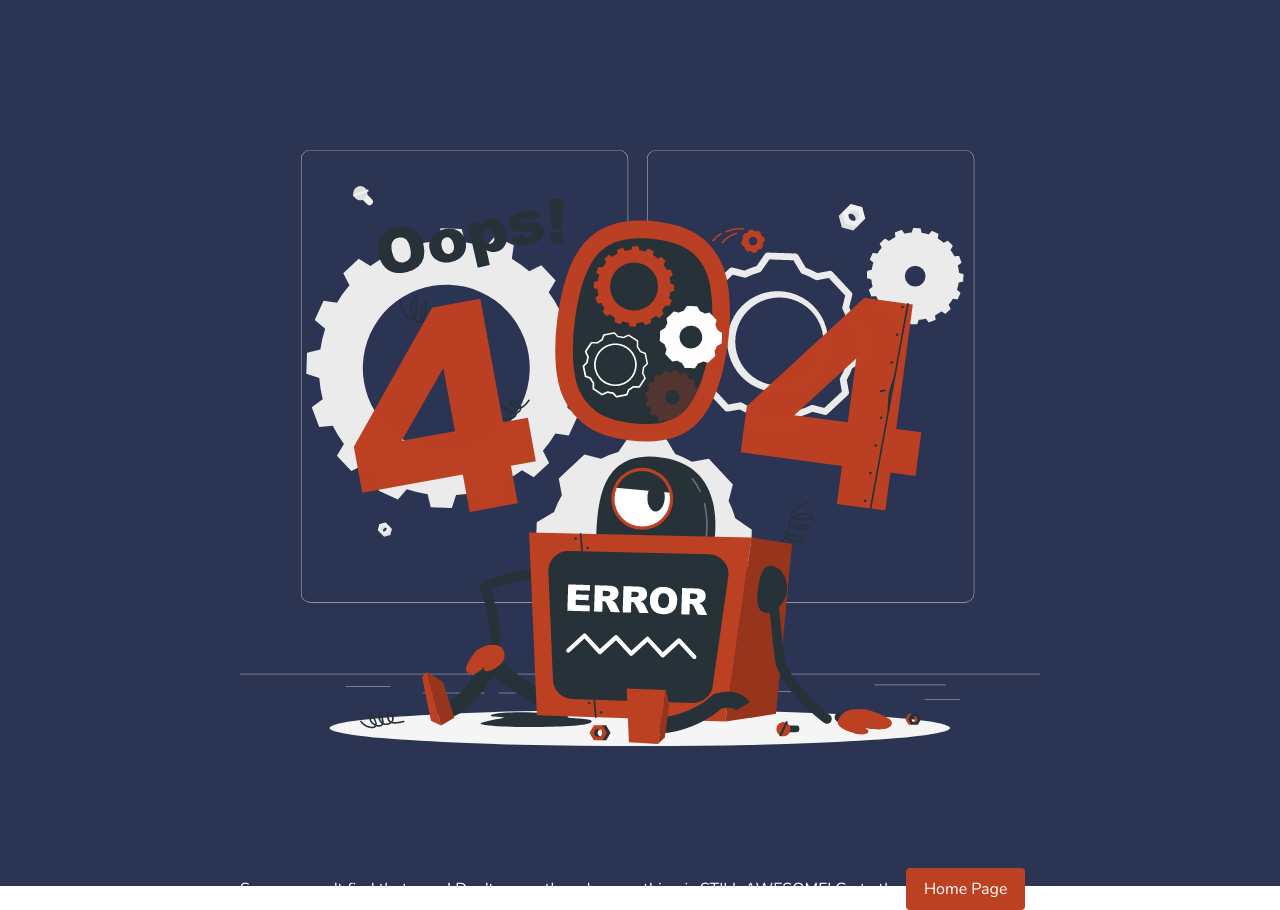
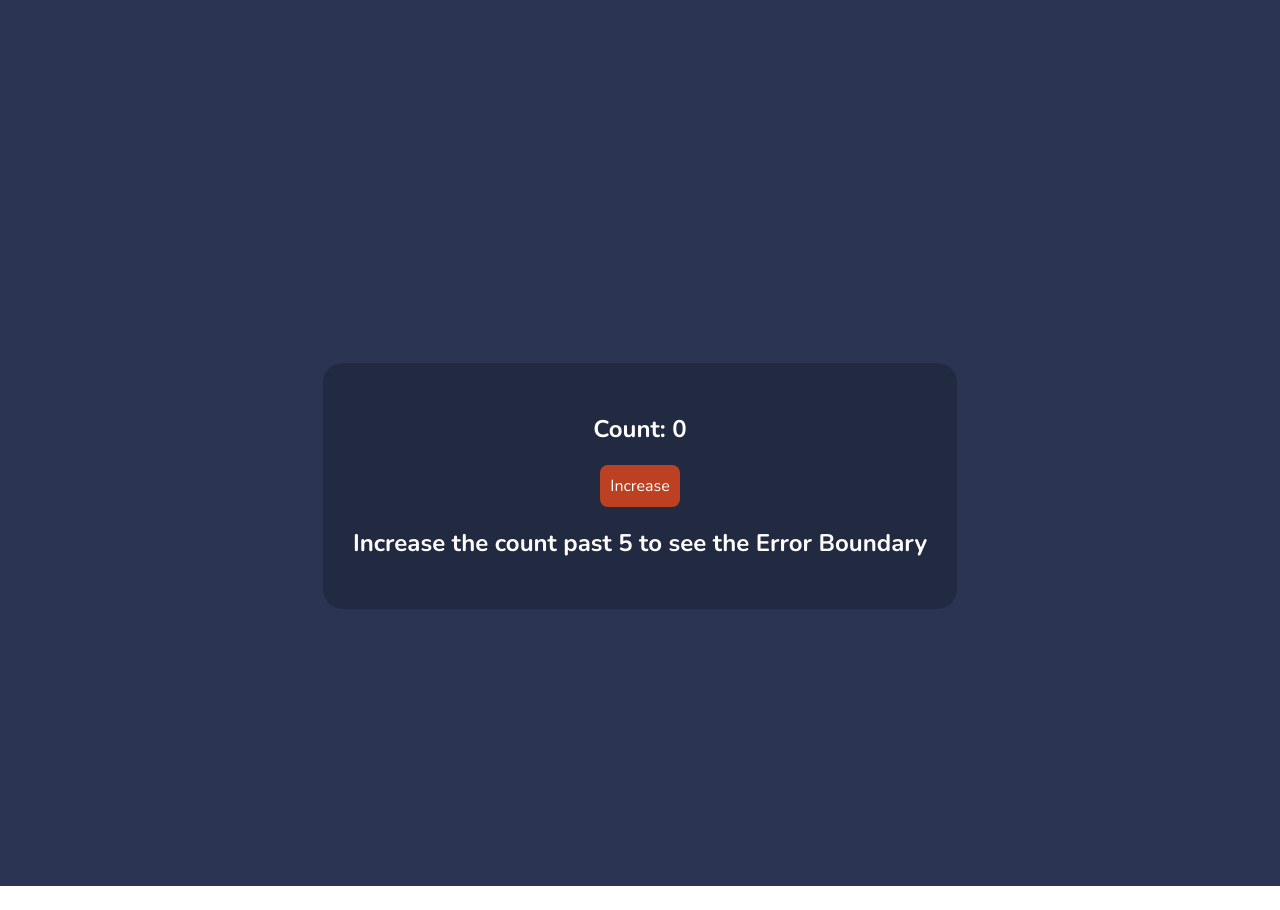
Before and after one commit to feyisayo1/alt-exam, a React (Vite) app: page /count in a window 1280 px wide. After the commit the page ends 886 px from the top, so only its background shows below. Built offline with nearby package versions, Linux system fonts and the light colour scheme.

Commit message:
errorboundary done

```diff
--- a/src/App.jsx
+++ b/src/App.jsx
@@ -13,7 +13,9 @@ import RootLayout from './Layouts/RootLayout';
 import RepoDetail, { RepoDetailLoader } from './pages/RepoDetail';
 import NotFound from './NotFound';
 import ReposList from './RepoList';
-import Profile from './Profile';
+import Count from './Count';
+import ErrorBoundary from './ErrorBoundary';
+// import { ErrorBoundary } from './ErrorBoundary';
 // import RepoDetail from './pages/RepoDetail';
 
 // const App = () => {
@@ -32,7 +34,7 @@ const router = createBrowserRouter(
     <Route path='/' element={<RootLayout/>}>
       <Route index element= {<Home/>}/>
       <Route path='/repo' element={<ReposList/>}/>
-      <Route path='/profile' element={<Profile/>}/>
+      <Route path='/count' element={<Count/>} errorElement={<ErrorBoundary/>}/>
 
 
       <Route>
@@ -48,11 +50,15 @@ const router = createBrowserRouter(
           loader={RepoDetailLoader}
         />
 
+
+
         <Route
-          path='/repo/profile'
-          element={<Profile/>}
+          path='/repo/count'
+          element={<Count/>}
         />
       </Route>
+
+
 
 
       <Route path="*" element={<NotFound/>}/>
@@ -63,7 +69,9 @@ const router = createBrowserRouter(
 
 function App(){
   return (
-    <RouterProvider router={router}/>
+    <>
+      <RouterProvider router={router}/>
+    </>
   )
 }
 
--- /dev/null
+++ b/src/Count.jsx
@@ -0,0 +1,30 @@
+import { useState } from "react";
+
+const Count  = () => {
+    const [number , setNumber ] = useState(0)
+
+    const addNum =  () => {
+        setNumber(() => number + 1)
+    }
+
+    if(number > 5){
+        throw Error ('count is too high')
+    }
+
+    return (
+        <>
+            <div className="firstLayer">
+                <div className="wrapper">
+                    <div>
+                        <h2>Count: {number}</h2>
+                        <button onClick={addNum}>Increase</button>
+                        <h2>Increase the count past 5 to see the Error Boundary</h2>
+                    </div>
+                </div>
+            </div>
+
+        </>
+     );
+}
+
+export default Count ;
--- a/src/ErrorBoundary.jsx
+++ b/src/ErrorBoundary.jsx
@@ -1,14 +1,21 @@
-import { useRouteError } from "react-router-dom";
+import { Link, useRouteError } from "react-router-dom";
 
 const ErrorBoundary = () => {
-  const error = useRouteError();
+  const error = useRouteError()
 
-  return (
-    <section>
-      <h1>Error Boundary</h1>
-      <small>{error?.message}</small>
-    </section>
-  );
-};
 
-export default ErrorBoundary;
+  return(
+    <div className="errorbound">
+      <div>
+        <h1>Error!!!</h1>
+        <h2>{error.message}</h2>
+        <h2>Back to the
+          <Link to="/"> homepage</Link>
+        </h2>
+      </div>
+    </div>
+  )
+}
+
+
+export default ErrorBoundary
--- a/src/Home.jsx
+++ b/src/Home.jsx
@@ -76,6 +76,9 @@ const Home = () => {
               <h3 style={{color:"white", marginTop:"20px"}}>Check out my
                   <NavLink to="404" style={{ borderRadius:"4px", color:"#bc4123", fontSize:"30px", textDecoration:"underline"}} > 404 page </NavLink>
               </h3>
+              <h3 style={{color:"white", marginTop:"20px"}}>Check out my
+                  <NavLink to="count" style={{ borderRadius:"4px", color:"#bc4123", fontSize:"30px", textDecoration:"underline"}} > Error boundary page </NavLink>
+              </h3>
             </div>
           </div>
         </div>
--- a/src/Profile.jsx
+++ /dev/null
@@ -1,22 +0,0 @@
-import { NavLink } from "react-router-dom";
-
-const Profile = () => {
-    return (
-        <div>
-                <div className="nav">
-                        <h1 style={{textAlign:"start", color:"white", margin:"20px 0px"}}>OG</h1>
-                        <header>
-                            <nav className="check">
-                                <NavLink to="/"><h3>Home</h3></NavLink>
-                                <NavLink to="/repo"><h3>Repo</h3></NavLink>
-                                <NavLink to="profile"><h3>Profile</h3></NavLink>
-                            </nav>
-                        </header>
-                </div>
-         <h1>Profile</h1>
-
-        </div>
-     );
-}
-
-export default Profile;
--- a/src/index.css
+++ b/src/index.css
@@ -15,6 +15,28 @@
   text-decoration: none;
   scroll-behavior: smooth;
 }
+
+  /* scollbar  */
+  ::-webkit-scrollbar{
+    width: 7px;
+  }
+
+  /* track */
+  ::-webkit-scrollbar-track{
+    box-shadow: 0 0 5px white;
+    border-radius: 7px;
+  }
+
+  /* handle */
+  ::-webkit-scrollbar-thumb{
+    background: var(--primary);
+    border-radius: 5px;
+  }
+
+  /* handle on hover */
+  ::-webkit-scrollbar-thumb:hover{
+    /* background: #423030; */
+  }
 
 .nav{
   display: flex;
@@ -520,8 +542,69 @@ span{
 
 
 
+/* error boundary */
 
+.firstLayer{
+  background: var(--secondary);
+  height: 100vh;
+  /* padding: 40px 40px 40px 40px; */
+  display: flex;
+  justify-content: center;
+  align-items: center;
 
+}
+
+.wrapper{
+  background-color: rgba(0, 0, 0, 0.2);
+  border-radius: 20px;
+  padding: 30px;
+
+  /* width: 30%; */
+  /* margin: 0 auto; */
+}
+
+.wrapper h2{
+  color: white;
+  padding: 20px 0;
+
+}
+
+.wrapper div{
+  text-align: center;
+}
+
+button{
+  color: white ;
+  outline: none;
+  background: var(--primary);
+  padding: 10px;
+  border-radius: 8px;
+  font-size: 1rem;
+}
+
+.errorbound{
+  background: var(--secondary);
+  height: 100vh;
+  color: white;
+  display: flex;
+  justify-content: center;
+  align-items: center;
+}
+
+.errorbound div{
+  text-align: center;
+  background: rgba(0, 0, 0, 0.2);
+  padding: 50px;
+  /* width: 20%; */
+  border-radius: 10px;
+}
+
+.errorbound a{
+  color: var(--primary);
+  text-decoration: underline;
+  font-weight: bold;
+
+}
 
 
 
```
